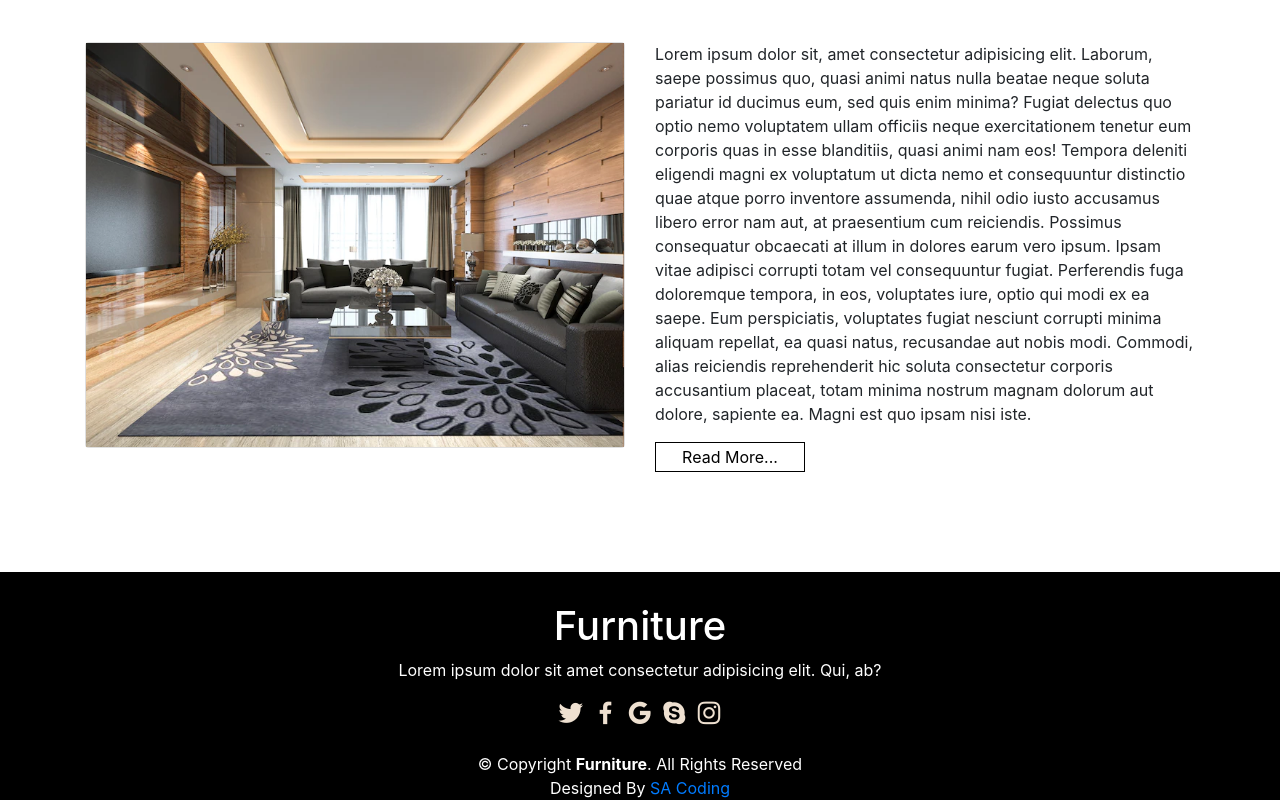
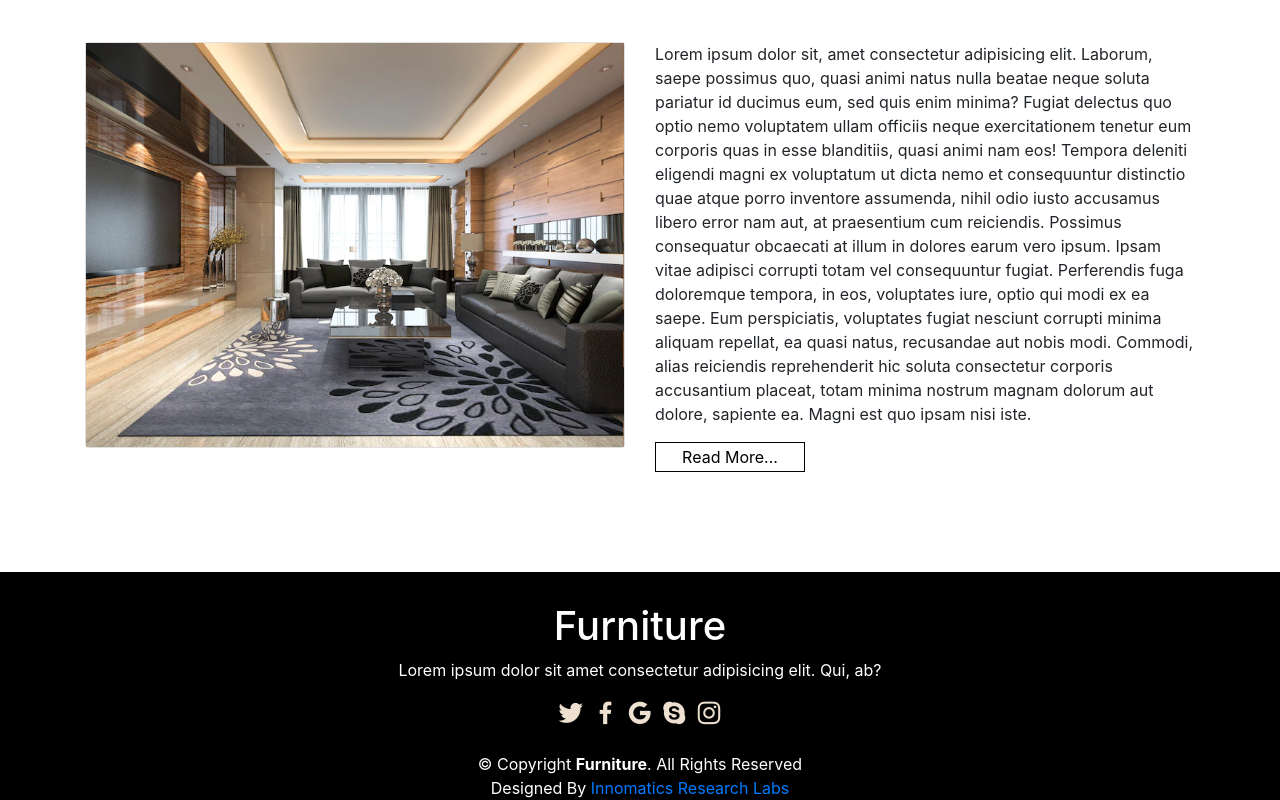
Before and after one commit to ThAsleem3/InnomaticsInternshipTask5, a plain HTML site: page Assignment5/index.html in a window 1280 px wide. Shown: the part 2776-3576 px from the top of the page. Drawn offline with nearby package versions, Linux system fonts and the light colour scheme.

Commit message:
Update index.html

```diff
--- a/Assignment5/index.html
+++ b/Assignment5/index.html
@@ -288,7 +288,7 @@
             &copy; Copyright <strong><span>Furniture</span></strong>. All Rights Reserved
         </div>
         <div class="credite text-center">
-            Designed By <a href="#">SA Coding</a>
+            Designed By <a href="#">Innomatics Research Labs</a>
         </div>
     </footer>
     <!-- footer -->
```
